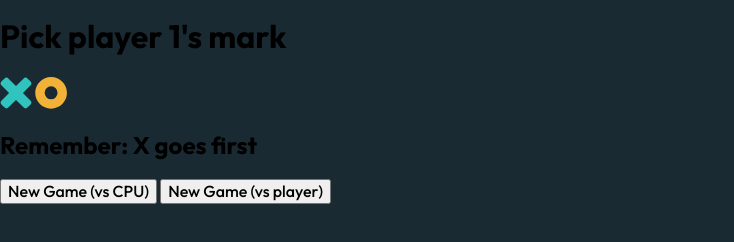
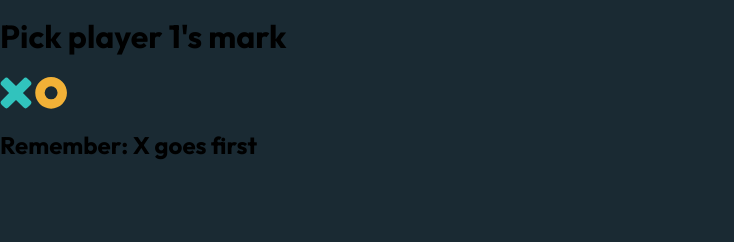
Before and after one commit to ZZ83/tic-tac-toe-game, a plain HTML site: page index.html in a window 1280 px wide. Shown: the part 312-554 px from the top of the page, without its empty margins (0-734 px from the left). Drawn offline with Linux system fonts and the light colour scheme.

Commit message:
Add wrapper file to layout folder

```diff
--- a/index.html
+++ b/index.html
@@ -12,7 +12,7 @@
 	</head>
 	<body>
 		<!-- New game menu start -->
-		<div>
+		<div class="wrapper">
 			<header class="menu-header">
 				<div class="logo">
 					<svg class="logo__x" width="32" height="32" viewBox="0 0 32 32" xmlns="http://www.w3.org/2000/svg"><path fill-rule="evenodd" clip-rule="evenodd" d="M27.68 1.635a3 3 0 0 0-4.242 0L16 9.073 8.562 1.635a3 3 0 0 0-4.243 0L1.634 4.319a3 3 0 0 0 0 4.243L9.073 16l-7.439 7.44a3 3 0 0 0 0 4.242l2.685 2.685a3 3 0 0 0 4.243 0L16 22.927l7.438 7.439a3 3 0 0 0 4.243 0l2.685-2.685a3 3 0 0 0 0-4.242L22.927 16l7.439-7.438a3 3 0 0 0 0-4.243L27.68 1.635Z" fill="#31C3BD"/></svg>
@@ -29,7 +29,7 @@
 				<h2 class="mark-selection__sub-heading">Remember: X goes first</h2>
 			</div>
 
-			<div>
+			<div style="display: none;">
 				<button>New Game (vs CPU)</button>
 				<button>New Game (vs player)</button>
 			</div>
--- a/sass/components/mark-selection.scss
+++ b/sass/components/mark-selection.scss
@@ -0,0 +1 @@
+@use '../abstracts' as *;
```
Also changed, not shown: sass/layout/wrapper.scss (added).
